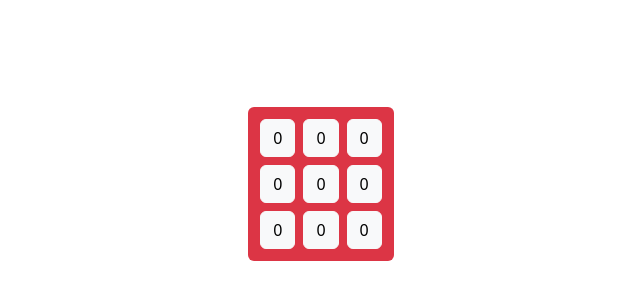
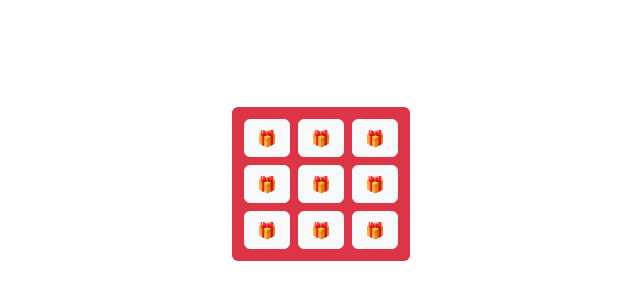
Before and after one commit to preetN/project, a React (Create React App) app: page / in a window 1280 px wide. Shown: the part 216-516 px from the top of the page, without its empty margins (319-959 px from the left). Built offline with nearby package versions, Linux system fonts and the light colour scheme.

Commit message:
some changes

```diff
--- a/src/App.js
+++ b/src/App.js
@@ -1,31 +1,24 @@
+import { useState } from "react";
 import Button from "./components/Button";
 
 function App() {
+  const [isExp, setExp] = useState(false);
+  const rows = [1, 2, 3];
+  const cols = [1, 2, 3];
+
   return (
     <>
       <div className="vh-100 d-flex align-items-center justify-content-center ">
         <div className="bg-danger p-2 rounded">
-          <div className="row">
-            <div className="col">
-              <Button />
-              <Button />
-              <Button />
+          {rows.map((item) => (
+            <div className="row">
+              <div className="col">
+                {cols.map((i) => (
+                  <Button isExp={isExp} setExp={setExp} />
+                ))}
+              </div>
             </div>
-          </div>
-          <div className="row">
-            <div className="col">
-              <Button />
-              <Button />
-              <Button />
-            </div>
-          </div>
-          <div className="row">
-            <div className="col">
-              <Button />
-              <Button />
-              <Button />
-            </div>
-          </div>
+          ))}
         </div>
       </div>
     </>
--- a/src/components/Button.js
+++ b/src/components/Button.js
@@ -1,22 +1,24 @@
 import React, { useState } from "react";
 import audioFile from "../assests/sound.mp3";
 import "bootstrap/dist/css/bootstrap.min.css";
-function Button() {
-  const [num, setNum] = useState("0");
+function Button({ isExp, setExp }) {
+  const [num, setNum] = useState("🎁");
+
+  const arr = ["❤️", "🌸", "🦋", "🎭", "❤️", "🚁", "🐶", "👀", "🙈", "❤️"];
   const ranNum = () => {
     const a = Math.floor(Math.random() * 10);
     const b = explode();
     if (b !== 0) {
       const audio = new Audio(audioFile);
       audio.play();
-      setNum("^-^");
+      setNum("💣");
+      setExp(true);
       return;
     }
-    setNum(a);
+    setNum(arr[a]);
   };
   const explode = () => {
     const exp = Math.round(Math.random() * 10);
-    console.log(exp);
     return exp <= 2 ? exp : 0;
   };
   return (
```
